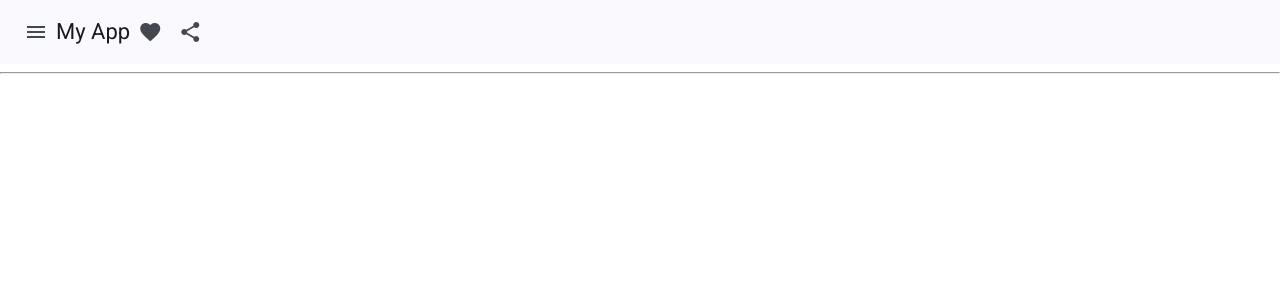
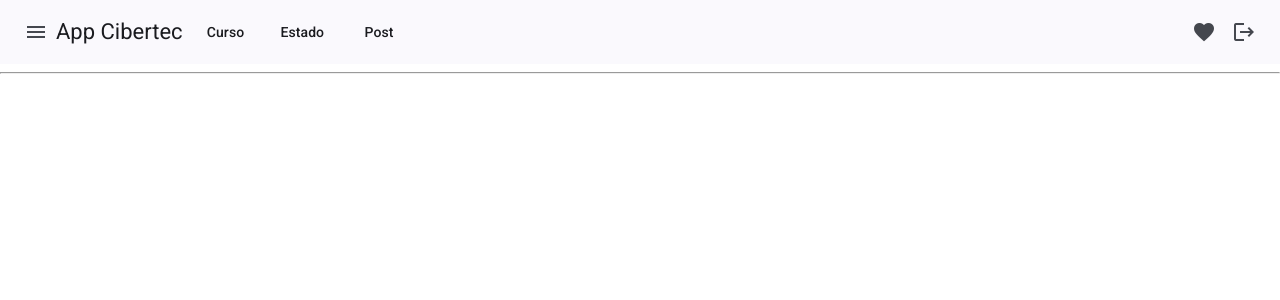
Before and after one commit to gustavoqooo/app-amaterial, an Angular app: page /dashboard in a window 1280 px wide. Shown: the top 300 px of the page. Built offline with nearby package versions, Linux system fonts and the light colour scheme.

Commit message:
enrutamiento y sessionstorage

```diff
--- /dev/null
+++ b/src/app/auth/auth.service.ts
@@ -0,0 +1,22 @@
+import { Injectable } from '@angular/core';
+
+@Injectable({
+  providedIn: 'root'
+})
+export class AuthService {
+
+  constructor() { }
+
+  login(usuario: string, password: string){
+    sessionStorage.setItem("isLogged", "true");
+  }
+
+  logout():void{
+    sessionStorage.clear()
+  }
+
+  isLogged():boolean{
+    return !!sessionStorage.getItem("isLogged");
+  }
+
+}
--- a/src/app/auth/login/login.component.html
+++ b/src/app/auth/login/login.component.html
@@ -7,16 +7,15 @@
         <div class="form">
             <mat-form-field>
                 <mat-label>Ingrese su Usuario</mat-label>
-                <input matInput type="text"  >
+                <input matInput type="text" #txtusuario  >
               </mat-form-field>
              <mat-form-field >
                 <mat-label>Ingrese su password</mat-label>
-                <input matInput type="password"  >
+                <input matInput type="password" #txtpassword >
               </mat-form-field>
         </div>
     </mat-card-content>
-
     <mat-card-actions>
-      <button mat-raised-button (click)="submit()">INGRESAR</button>
+      <button mat-raised-button (click)="submit(txtusuario, txtpassword)">INGRESAR</button>
     </mat-card-actions>
   </mat-card>
--- a/src/app/auth/login/login.component.ts
+++ b/src/app/auth/login/login.component.ts
@@ -1,6 +1,7 @@
 import { Component } from '@angular/core';
 import { MaterialModule } from '../../angular-material/material/material.module';
 import { Router } from '@angular/router';
+import { AuthService } from '../auth.service';
 
 @Component({
   selector: 'app-login',
@@ -11,11 +12,16 @@ import { Router } from '@angular/router';
 })
 export class LoginComponent {
 
-  constructor(private router: Router){
+  constructor(private router: Router,
+    private authService: AuthService
+  ){
 
   }
 
-  submit():void{
+  submit(usuario: HTMLInputElement,
+    password: HTMLInputElement
+  ):void{
+    this.authService.login(usuario.value, password.value);
     this.router.navigateByUrl("/dashboard");
   }
 
--- a/src/app/dashboard/dashboard.component.css
+++ b/src/app/dashboard/dashboard.component.css
@@ -0,0 +1,3 @@
+.example-spacer {
+    flex: 1 1 auto;
+  }
--- a/src/app/dashboard/dashboard.component.html
+++ b/src/app/dashboard/dashboard.component.html
@@ -2,13 +2,22 @@
     <button mat-icon-button class="example-icon" aria-label="Example icon-button with menu icon">
       <mat-icon>menu</mat-icon>
     </button>
-    <span>My App</span>
+    <span (click)="irHome()">App Cibertec</span>
+    &nbsp;&nbsp;
+    <button mat-button (click)="irCurso()">Curso</button>
+    &nbsp;&nbsp;
+    <button mat-button (click)="irEstado()">Estado</button>
+    &nbsp;&nbsp;
+    <button mat-button (click)="irPost()">Post</button>
+
     <span class="example-spacer"></span>
     <button mat-icon-button class="example-icon favorite-icon" aria-label="Example icon-button with heart icon">
       <mat-icon>favorite</mat-icon>
     </button>
-    <button mat-icon-button class="example-icon" aria-label="Example icon-button with share icon">
-      <mat-icon>share</mat-icon>
+    <button mat-icon-button
+    (click)="salir()"
+     class="example-icon" aria-label="Example icon-button with share icon">
+      <mat-icon>logout</mat-icon>
     </button>
   </mat-toolbar>
 
--- a/src/app/dashboard/dashboard.component.ts
+++ b/src/app/dashboard/dashboard.component.ts
@@ -1,6 +1,7 @@
 import { Component } from '@angular/core';
-import { RouterOutlet } from '@angular/router';
+import { ActivatedRoute, Router, RouterOutlet } from '@angular/router';
 import { MaterialModule } from '../angular-material/material/material.module';
+import { AuthService } from '../auth/auth.service';
 
 @Component({
   selector: 'app-dashboard',
@@ -11,4 +12,30 @@ import { MaterialModule } from '../angular-material/material/material.module';
 })
 export class DashboardComponent {
 
+  constructor(private router: Router,
+    private route: ActivatedRoute,
+    private authService: AuthService
+  ){
+
+  }
+
+  salir(): void{
+    this.authService.logout();
+    this.router.navigateByUrl("/login")
+  }
+
+
+  irHome():void{
+    this.router.navigate(["home"], {relativeTo: this.route})
+  }
+  irCurso():void{
+    this.router.navigate(["curso"], {relativeTo: this.route})
+  }
+  irPost():void{
+    this.router.navigate(["post"], {relativeTo: this.route})
+  }
+  irEstado():void{
+    this.router.navigate(["estado"], {relativeTo: this.route})
+  }
+
 }
```
Also changed, not shown: 1 other file (tests, documents, lock files or other folders).
